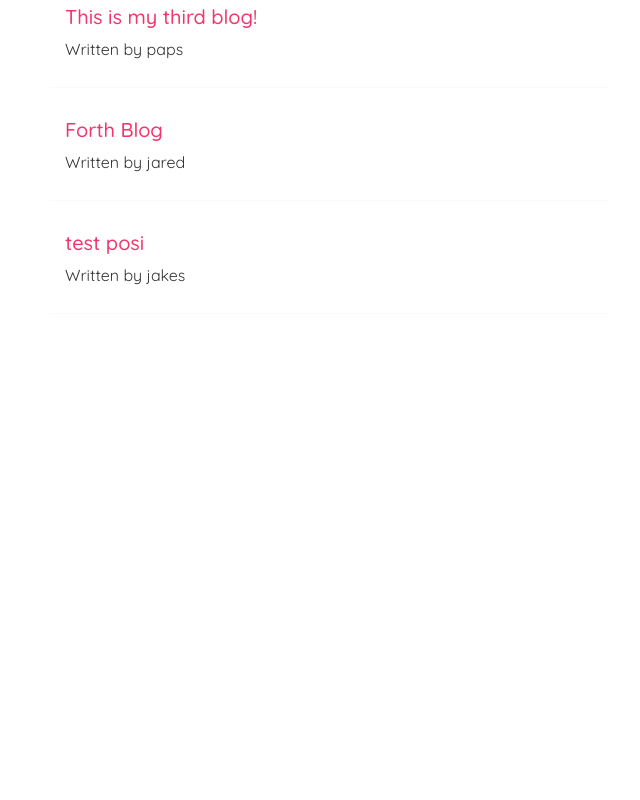
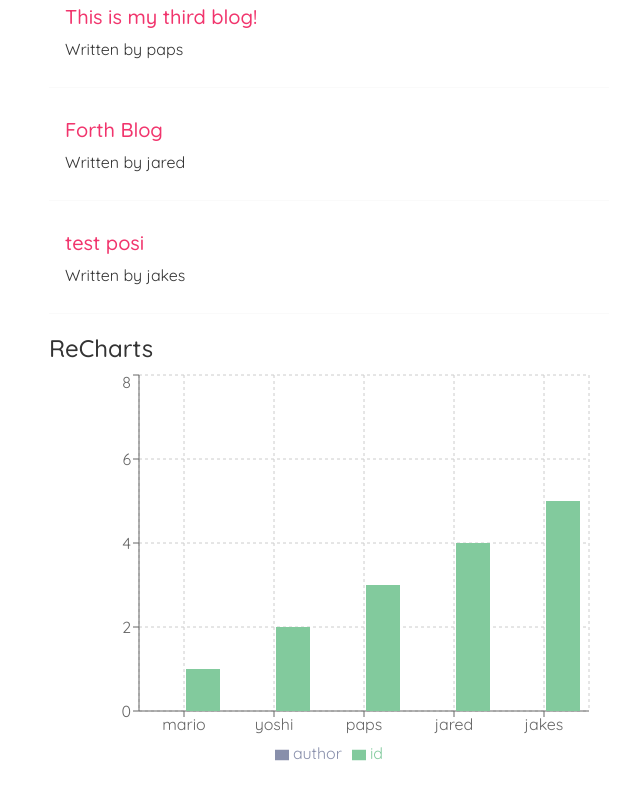
Before and after one commit to kariukijoni/net-ninja-blog, a React (Create React App) app: page / in a window 1280 px wide. Shown: the part 428-1228 px from the top of the page, without its empty margins (311-951 px from the left). Before the commit the page ends 822 px from the top, so only its background shows below. Built offline with nearby package versions, Linux system fonts and the light colour scheme; data requests are answered from the project's data file.

Commit message:
add temp-chart

```diff
--- a/package.json
+++ b/package.json
@@ -11,12 +11,15 @@
     "@testing-library/user-event": "^13.5.0",
     "axios": "^1.6.2",
     "bootstrap": "^5.3.2",
+    "chart.js": "^4.4.0",
     "font-awesome": "^4.7.0",
     "react": "^18.2.0",
     "react-bootstrap": "^2.9.1",
+    "react-chartjs-2": "^5.2.0",
     "react-dom": "^18.2.0",
     "react-router-dom": "^6.19.0",
     "react-scripts": "5.0.1",
+    "recharts": "^2.10.1",
     "sweetalert2": "^11.10.1",
     "web-vitals": "^2.1.4"
   },
--- a/src/BlogList.js
+++ b/src/BlogList.js
@@ -1,4 +1,6 @@
+// import {  } from 'bootstrap';
 import { Link } from 'react-router-dom';
+import { Bar, BarChart, CartesianGrid,Tooltip, Legend, LineChart, PieChart, ResponsiveContainer, XAxis, YAxis } from 'recharts';
 
 const BlogList = ({ blogs,title }) => {
   return (
@@ -12,6 +14,27 @@ const BlogList = ({ blogs,title }) => {
           </Link>
         </div>
       ))}
+  <div className=''>
+    <h4>ReCharts </h4>
+        <ResponsiveContainer width='100%' height={400}>
+          <BarChart data={blogs} margin={{
+            top:5,
+            left:30,
+            right:20,
+            bottom:5
+          }}>
+
+            <CartesianGrid strokeDasharray='3 3'/>
+            <XAxis dataKey='author'/>
+            <YAxis/>
+            <Legend/>
+            <Tooltip/>
+            <Bar dataKey='author' fill='#888fab'/>
+            <Bar dataKey='id' fill='#82ca9d'/>
+          </BarChart>
+        </ResponsiveContainer>
+  </div>
+
     </div>
   );
 }
```
Also changed, not shown: 1 other file (tests, documents, lock files or other folders).
